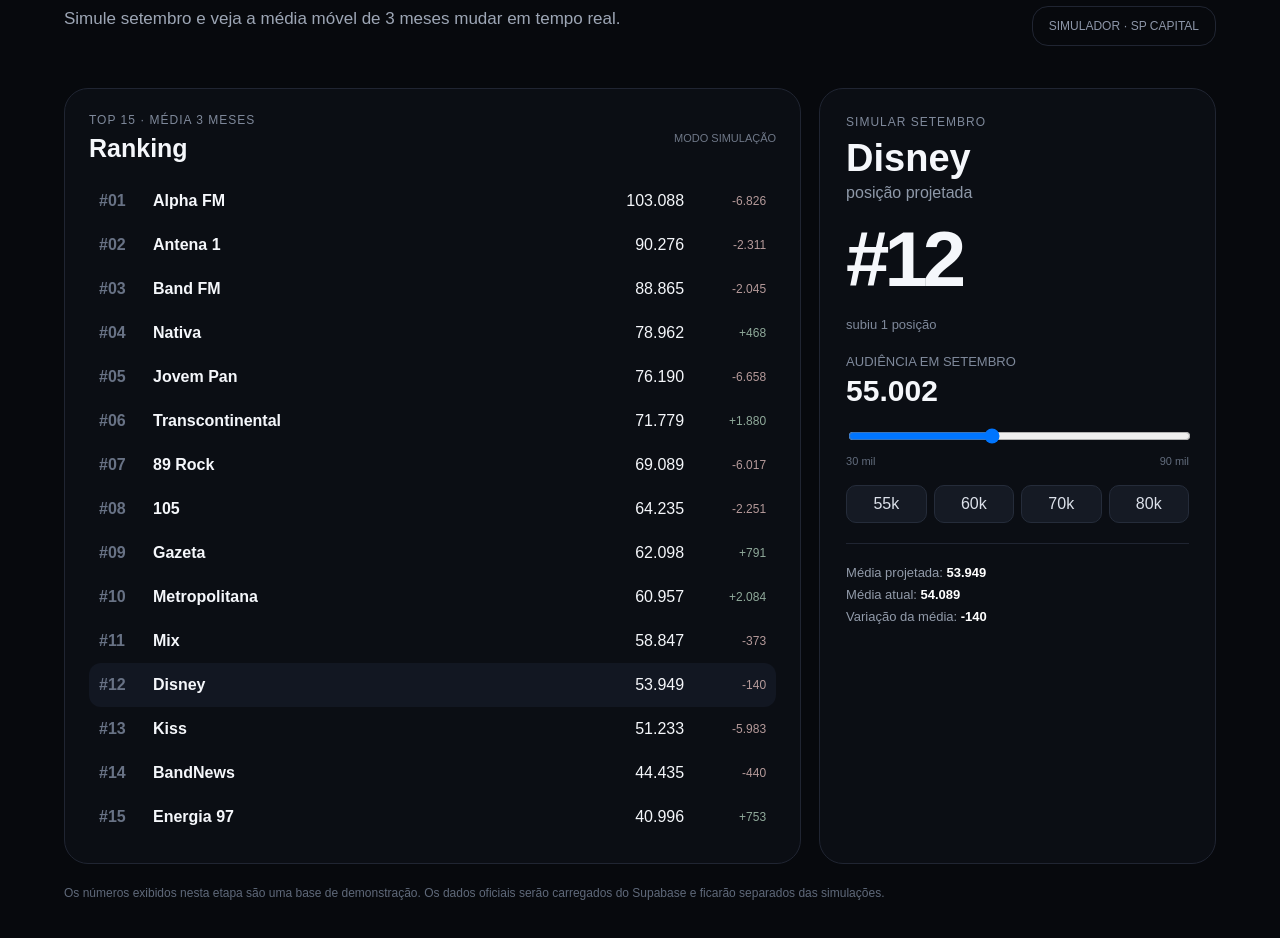
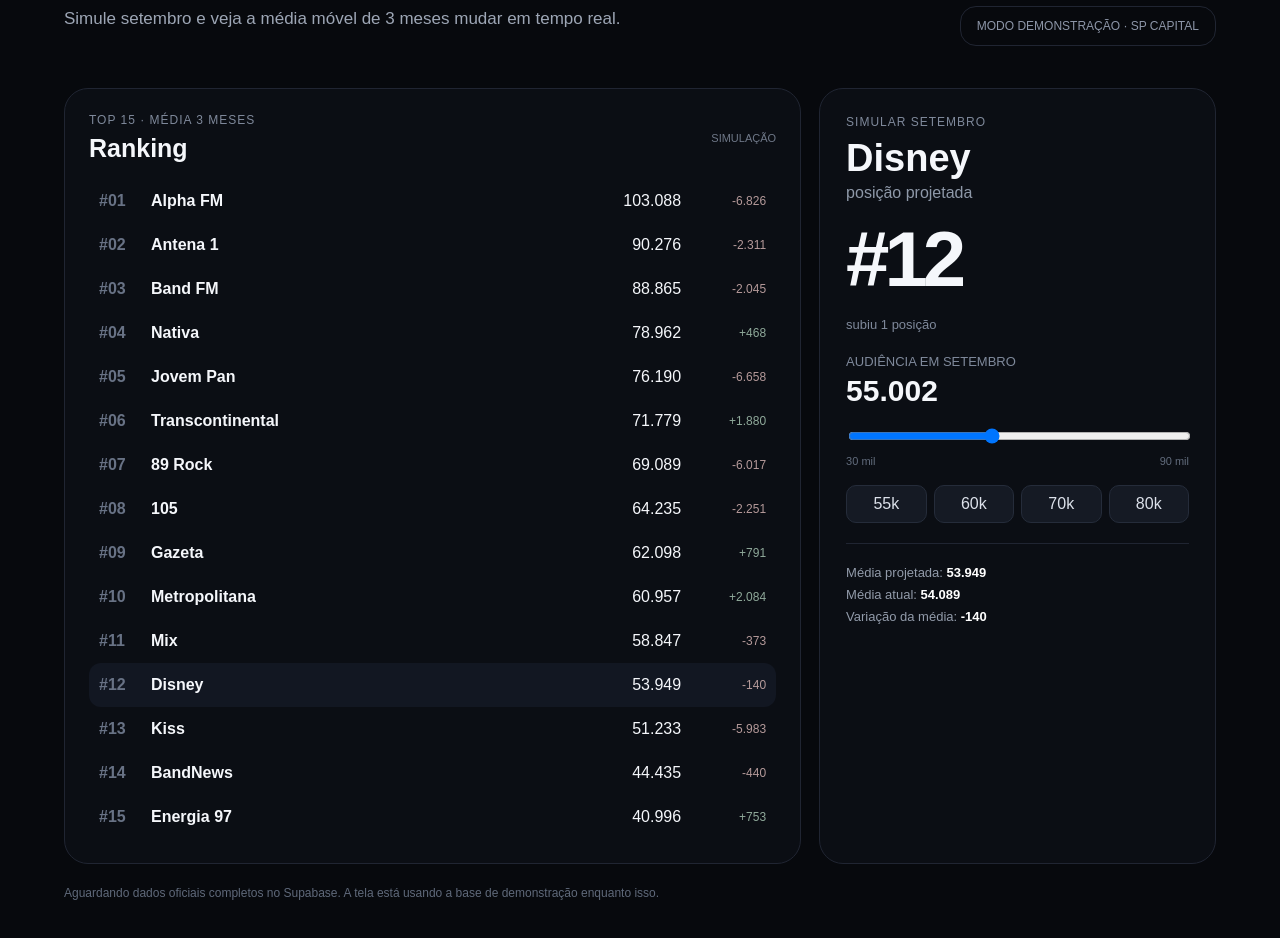
Before and after one commit to contatomultihits-studio/simulador-audiencia-sp, a Next.js app: page / in a window 1280 px wide. Shown: the part 220-1158 px from the top of the page. Built offline with nearby package versions, Linux system fonts and the light colour scheme; no server answers; the database is empty.

Commit message:
feat: connect ranking to official Supabase data

```diff
--- a/app/page.tsx
+++ b/app/page.tsx
@@ -1,22 +1,52 @@
 "use client";
 
-import { useMemo, useState } from "react";
+import { useEffect, useMemo, useState } from "react";
 import { demoRadios } from "../lib/demo-data";
+import { loadOfficialAudience } from "../lib/audience";
 import { calculateRanking } from "../lib/ranking";
 
 const fmt = (n: number) => new Intl.NumberFormat("pt-BR").format(Math.round(n));
 
 export default function Home() {
+  const [radios, setRadios] = useState(demoRadios);
+  const [dataMode, setDataMode] = useState<"demo" | "official">("demo");
   const [selected, setSelected] = useState("Disney");
   const [september, setSeptember] = useState(55002);
-  const ranking = useMemo(() => calculateRanking(demoRadios, selected, september), [selected, september]);
-  const selectedData = ranking.find((r) => r.radio === selected)!;
+
+  useEffect(() => {
+    loadOfficialAudience()
+      .then((official) => {
+        if (!official.length) return;
+        setRadios(official);
+        setDataMode("official");
+        setSelected(official.some((r) => r.radio === "Disney") ? "Disney" : official[0].radio);
+      })
+      .catch(() => setDataMode("demo"));
+  }, []);
+
+  const ranking = useMemo(
+    () => calculateRanking(radios, selected, september),
+    [radios, selected, september]
+  );
+
+  const selectedData = ranking.find((r) => r.radio === selected) ?? ranking[0];
   const position = ranking.findIndex((r) => r.radio === selected) + 1;
-  const currentMedia = (selectedData.jun + selectedData.jul + selectedData.ago) / 3;
-  const previousPosition = [...demoRadios]
-    .sort((a, b) => (b.jun + b.jul + b.ago) - (a.jun + a.jul + a.ago))
-    .findIndex((r) => r.radio === selected) + 1;
+  const currentMedia = selectedData
+    ? (selectedData.jun + selectedData.jul + selectedData.ago) / 3
+    : 0;
+
+  const previousRanking = useMemo(
+    () => [...radios].sort((a, b) =>
+      (b.jun + b.jul + b.ago) - (a.jun + a.jul + a.ago)
+    ),
+    [radios]
+  );
+
+  const previousPosition = previousRanking.findIndex((r) => r.radio === selected) + 1;
   const positionChange = previousPosition - position;
+
+  if (!selectedData) return null;
+
   const positionText = positionChange === 0
     ? "mesma posição"
     : positionChange > 0
@@ -25,7 +55,7 @@
 
   return (
     <main style={{ maxWidth: 1200, margin: "0 auto", padding: "48px 24px 80px" }}>
-      <div style={{ display: "flex", justifyContent: "space-between", alignItems: "end", gap: 24, marginBottom: 42 }}>
+      <div style={{ display: "flex", justifyContent: "space-between", alignItems: "end", gap: 24, marginBottom: 42, flexWrap: "wrap" }}>
         <div>
           <div style={{ fontSize: 13, letterSpacing: 3, color: "#8d96a8", fontWeight: 700 }}>AUDIÊNCIA SP</div>
           <h1 style={{ fontSize: "clamp(38px,6vw,72px)", lineHeight: .95, margin: "12px 0", letterSpacing: -3 }}>
@@ -36,36 +66,34 @@
           </p>
         </div>
         <div style={{ border: "1px solid #202532", borderRadius: 16, padding: "12px 16px", color: "#8d96a8", fontSize: 12 }}>
-          SIMULADOR · SP CAPITAL
+          {dataMode === "official" ? "DADOS OFICIAIS · SP CAPITAL" : "MODO DEMONSTRAÇÃO · SP CAPITAL"}
         </div>
       </div>
 
-      <section style={{ display: "grid", gridTemplateColumns: "1.3fr .7fr", gap: 18, marginBottom: 22 }}>
-        <div style={{ border: "1px solid #202532", borderRadius: 24, padding: 24, background: "#0b0e14" }}>
-          <div style={{ display: "flex", justifyContent: "space-between", alignItems: "center", marginBottom: 16 }}>
+      <section style={{ display: "grid", gridTemplateColumns: "minmax(0,1.3fr) minmax(300px,.7fr)", gap: 18, marginBottom: 22 }}>
+        <div style={{ border: "1px solid #202532", borderRadius: 24, padding: 24, background: "#0b0e14", minWidth: 0 }}>
+          <div style={{ display: "flex", justifyContent: "space-between", alignItems: "center", marginBottom: 16, gap: 12 }}>
             <div>
               <div style={{ fontSize: 12, color: "#7f899b", letterSpacing: 1 }}>TOP 15 · MÉDIA 3 MESES</div>
               <h2 style={{ margin: "7px 0 0", fontSize: 25 }}>Ranking</h2>
             </div>
-            <div style={{ fontSize: 11, color: "#6f7888" }}>MODO SIMULAÇÃO</div>
+            <div style={{ fontSize: 11, color: "#6f7888" }}>SIMULAÇÃO</div>
           </div>
 
           {ranking.map((r, i) => (
             <button key={r.radio} onClick={() => { setSelected(r.radio); setSeptember(r.ago); }}
-              style={{ width: "100%", display: "grid", gridTemplateColumns: "42px 1fr 130px 70px", alignItems: "center", gap: 12, padding: "13px 10px", background: r.radio === selected ? "#121722" : "transparent", color: "#f5f7fb", border: 0, borderRadius: 12, textAlign: "left", cursor: "pointer" }}>
+              style={{ width: "100%", display: "grid", gridTemplateColumns: "42px minmax(0,1fr) 110px 75px", alignItems: "center", gap: 10, padding: "13px 10px", background: r.radio === selected ? "#121722" : "transparent", color: "#f5f7fb", border: 0, borderRadius: 12, textAlign: "left", cursor: "pointer" }}>
               <span style={{ color: "#687285", fontWeight: 700 }}>#{String(i + 1).padStart(2, "0")}</span>
-              <span style={{ fontWeight: 700 }}>{r.radio}</span>
+              <span style={{ fontWeight: 700, overflow: "hidden", textOverflow: "ellipsis", whiteSpace: "nowrap" }}>{r.radio}</span>
               <span style={{ textAlign: "right", fontVariantNumeric: "tabular-nums" }}>{fmt(r.media)}</span>
-              <span style={{ textAlign: "right", color: r.change >= 0 ? "#8fa99a" : "#b59a9a", fontSize: 12 }}>
-                {r.change >= 0 ? "+" : ""}{fmt(r.change)}
-              </span>
+              <span style={{ textAlign: "right", color: r.change >= 0 ? "#8fa99a" : "#b59a9a", fontSize: 12 }}>{r.change >= 0 ? "+" : ""}{fmt(r.change)}</span>
             </button>
           ))}
         </div>
 
         <div style={{ border: "1px solid #202532", borderRadius: 24, padding: 26, background: "#0b0e14" }}>
           <div style={{ fontSize: 12, color: "#7f899b", letterSpacing: 1 }}>SIMULAR SETEMBRO</div>
-          <h2 style={{ fontSize: 38, margin: "8px 0 4px" }}>{selected}</h2>
+          <h2 style={{ fontSize: 38, margin: "8px 0 4px" }}>{selectedData.radio}</h2>
           <div style={{ color: "#8e98a8" }}>posição projetada</div>
           <div style={{ fontSize: 78, fontWeight: 800, letterSpacing: -5, margin: "12px 0" }}>#{String(position).padStart(2, "0")}</div>
           <div style={{ fontSize: 13, color: "#7f899b" }}>{positionText}</div>
@@ -90,7 +118,9 @@
       </section>
 
       <div style={{ color: "#5f697a", fontSize: 12 }}>
-        Os números exibidos nesta etapa são uma base de demonstração. Os dados oficiais serão carregados do Supabase e ficarão separados das simulações.
+        {dataMode === "official"
+          ? "Dados oficiais carregados do Supabase. A simulação de setembro não altera os dados oficiais."
+          : "Aguardando dados oficiais completos no Supabase. A tela está usando a base de demonstração enquanto isso."}
       </div>
     </main>
   );
```
